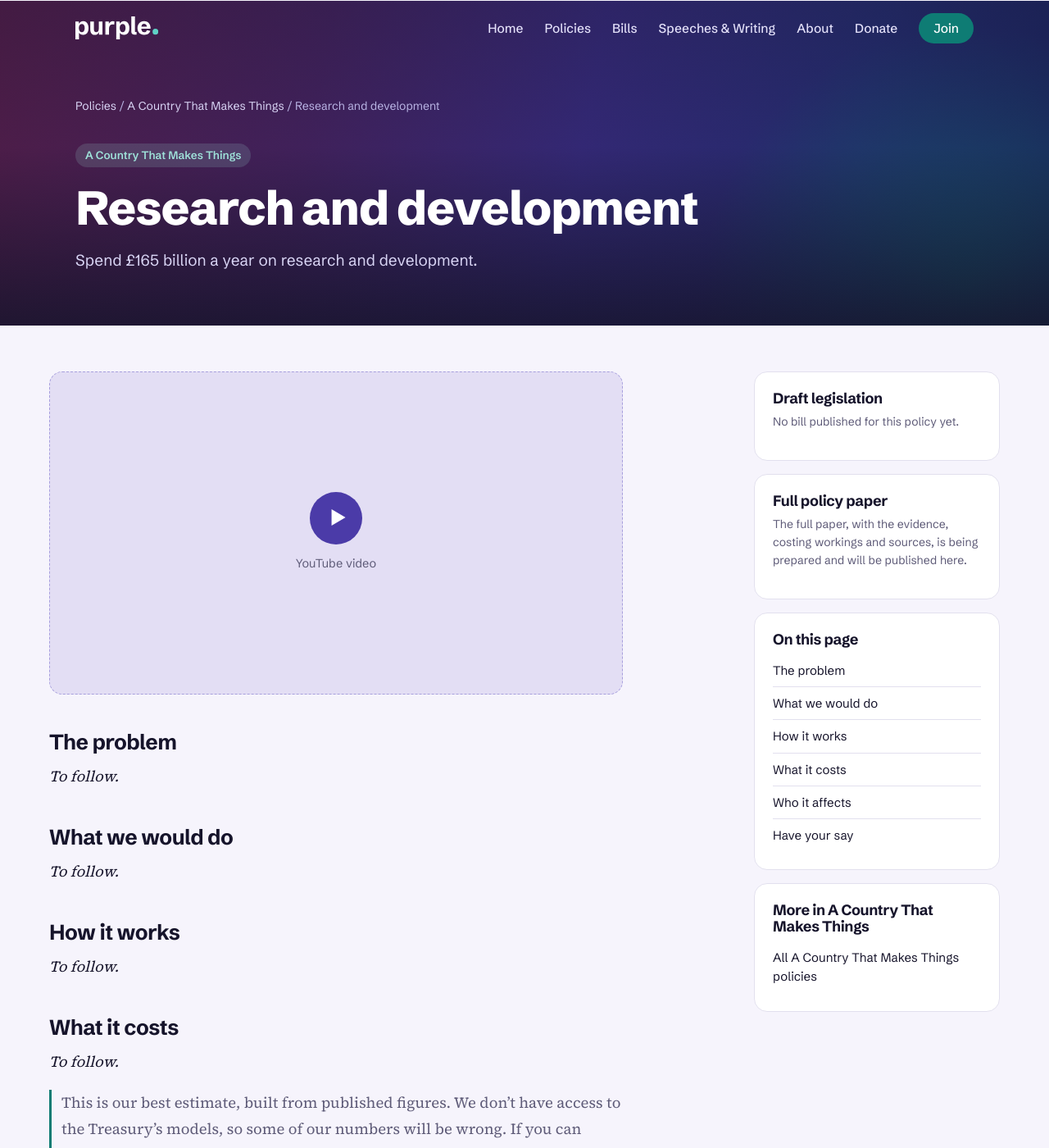
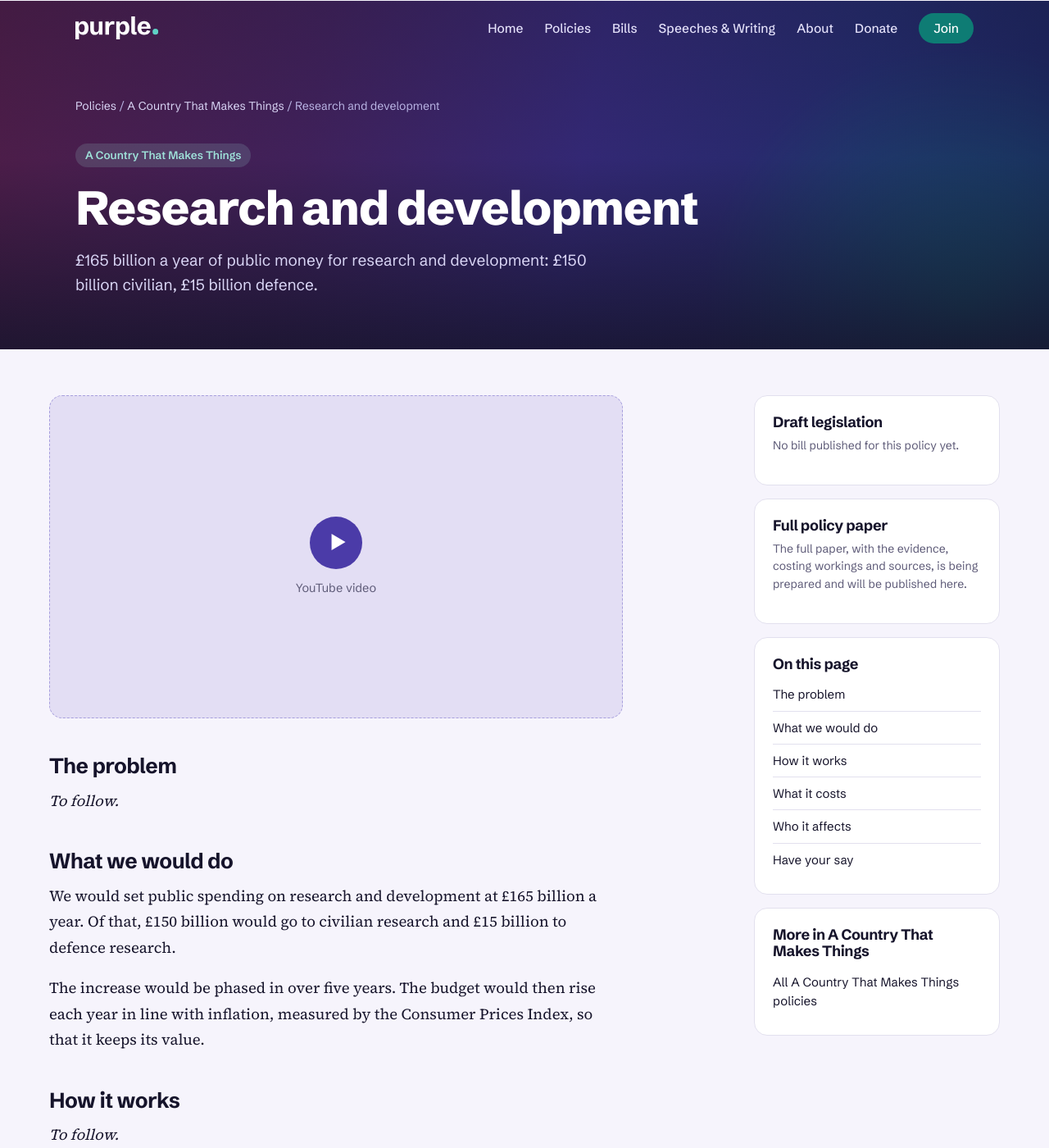
Before and after one commit to Purple-Party-uk/purple, a Jekyll site: the page built from _policies/making/research-development.md, in a window 1280 px wide and 1400 px high. Shown: the whole window at 82% size. Built offline with Jekyll 4.4.1, drawn with Linux system fonts in a browser that asks for light colours; some of the changed text lies outside the part shown.

Commit message:
R&D policy: set £165bn figure, civilian/defence split, phasing and CPI uprating
Co-Authored-By: Claude Opus 5.5 <noreply@anthropic.com>
Claude-Session: https://claude.ai/code/session_01GBFwWHbDoAqRUUQL5bU7Sj

```diff
--- a/_policies/making/research-development.md
+++ b/_policies/making/research-development.md
@@ -3,7 +3,7 @@ key: research-development
 theme: making
 order: 1
 title: "Research and development"
-summary: "Spend £165 billion a year on research and development."
+summary: "£165 billion a year of public money for research and development: £150 billion civilian, £15 billion defence."
 bills: []
 # paper: /assets/papers/research-development.pdf   # full policy paper; uncomment once uploaded
 flagship: false            # set to true (with flag_order) once the sections below are written
@@ -19,7 +19,9 @@ flagship: false            # set to true (with flag_order) once the sections bel
 
 ## What we would do
 
-*To follow.*
+We would set public spending on research and development at £165 billion a year. Of that, £150 billion would go to civilian research and £15 billion to defence research.
+
+The increase would be phased in over five years. The budget would then rise each year in line with inflation, measured by the Consumer Prices Index, so that it keeps its value.
 
 ## How it works
 
@@ -27,7 +29,9 @@ flagship: false            # set to true (with flag_order) once the sections bel
 
 ## What it costs
 
-*To follow.*
+£165 billion a year once fully phased in. For comparison, the government plans to spend [£20.4 billion on research and development in 2025/26](https://www.sciencecampaign.org.uk/analysis-and-publications/detail/rd-in-the-2025-spending-review/).
+
+How we would pay for it: *to follow.*
 
 ## Who it affects
 
```
